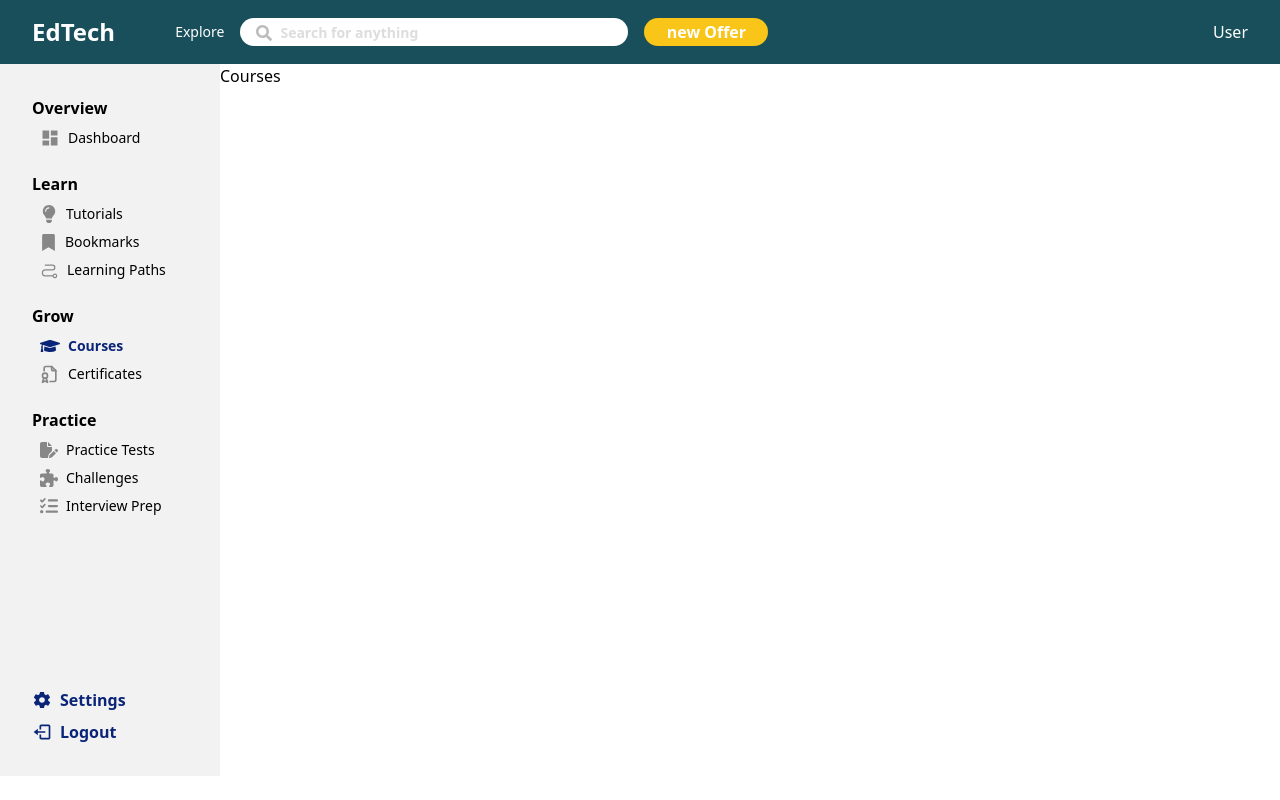
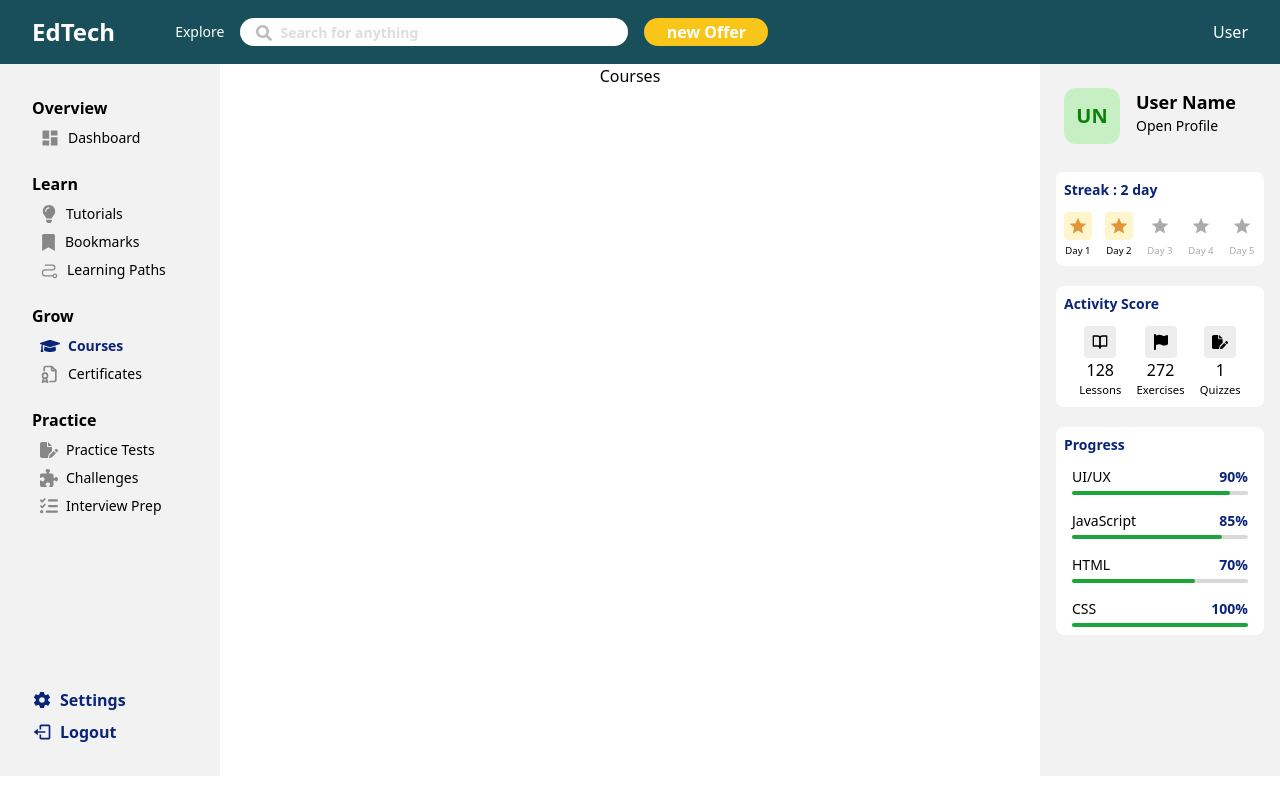
Before and after one commit to yk-kumawat/ed-tech, a React (Vite) app: page /courses in a window 1280 px wide. Built offline with nearby package versions, Linux system fonts and the light colour scheme.

Commit message:
Right sidebar done

```diff
--- /dev/null
+++ b/src/Components/RightSidebar.jsx
@@ -0,0 +1,133 @@
+import React from "react";
+import { MdOutlineStar } from "react-icons/md";
+import { FiBookOpen } from "react-icons/fi";
+import { FaFlag } from "react-icons/fa6";
+import { FaFilePen } from "react-icons/fa6";
+
+const RightSidebar = () => {
+  return (
+    <div className="h-178 bg-[#F3F2F2] w-60 flex flex-col gap-5 p-4">
+      <div className="flex gap-4 p-2">
+        <div className="h-14 w-14 flex justify-center items-center text-xl rounded-xl text-[#0C8208] bg-[#C6EFC3] font-bold">
+          UN
+        </div>
+        <div className="">
+          <h1 className="font-bold text-lg">User Name</h1>
+          <p className="text-sm cursor-pointer">Open Profile</p>
+        </div>
+      </div>
+      <div className="flex flex-col bg-white p-2 rounded-lg">
+        <p className="mb-3 text-[#0A2478] text-sm font-semibold">
+          Streak : 2 day
+        </p>
+        <div className="flex justify-between ">
+          <div className="flex flex-col items-center gap-1">
+            <div className="h-7 w-7 rounded-sm bg-[#FFF5CC] text-[#E29537] text-xl flex justify-center items-center">
+              <MdOutlineStar />
+            </div>
+            <p className="text-[0.6em]">Day 1</p>
+          </div>
+          <div className="flex flex-col items-center gap-1">
+            <div className="h-7 w-7 rounded-sm bg-[#FFF5CC] text-[#E29537] text-xl flex justify-center items-center">
+              <MdOutlineStar />
+            </div>
+            <p className="text-[0.6em]">Day 2</p>
+          </div>
+          <div className="flex flex-col items-center gap-1 text-[#ABABAB]">
+            <div className="h-7 w-7 rounded-sm text-xl flex justify-center items-center">
+              <MdOutlineStar />
+            </div>
+            <p className="text-[0.6em]">Day 3</p>
+          </div>
+          <div className="flex flex-col items-center gap-1 text-[#ABABAB]">
+            <div className="h-7 w-7 rounded-sm text-xl flex justify-center items-center">
+              <MdOutlineStar />
+            </div>
+            <p className="text-[0.6em]">Day 4</p>
+          </div>
+          <div className="flex flex-col items-center gap-1 text-[#ABABAB]">
+            <div className="h-7 w-7 rounded-sm text-xl flex justify-center items-center">
+              <MdOutlineStar />
+            </div>
+            <p className="text-[0.6em]">Day 5</p>
+          </div>
+        </div>
+      </div>
+      <div className="flex flex-col bg-white p-2 rounded-lg">
+        <p className="mb-3 text-[#0A2478] text-sm font-semibold">
+          Activity Score
+        </p>
+        <div className="flex justify-evenly">
+          <div className="flex flex-col items-center">
+            <div className="h-8 w-8 bg-[#EDEDED] rounded-sm flex justify-center items-center">
+              <FiBookOpen />
+            </div>
+            <h6>128</h6>
+            <p className="text-[0.7em]">Lessons</p>
+          </div>
+          <div className="flex flex-col items-center">
+            <div className="h-8 w-8 bg-[#EDEDED] rounded-sm flex justify-center items-center">
+              <FaFlag />
+            </div>
+            <h6>272</h6>
+            <p className="text-[0.7em]">Exercises</p>
+          </div>
+          <div className="flex flex-col items-center">
+            <div className="h-8 w-8 bg-[#EDEDED] rounded-sm flex justify-center items-center">
+              <FaFilePen />
+            </div>
+            <h6>1</h6>
+            <p className="text-[0.7em]">Quizzes</p>
+          </div>
+        </div>
+      </div>
+      <div className="flex flex-col bg-white p-2 rounded-lg">
+        <p className="mb-3 text-[#0A2478] text-sm font-semibold">Progress</p>
+        <div className="flex flex-col gap-4">
+          <div className="px-2 flex flex-col gap-1">
+            <div className="flex justify-between text-sm">
+              <p>UI/UX</p>
+              <p className="text-[#0A2478] font-semibold">90%</p>
+            </div>
+            <div className="w-full h-1 rounded-full bg-[#D9D9D9]">
+              <div className="w-[90%] h-full bg-[#1BA53B] rounded-full">
+              </div>
+            </div>
+          </div>
+          <div className="px-2 flex flex-col gap-1">
+            <div className="flex justify-between text-sm">
+              <p>JavaScript</p>
+              <p className="text-[#0A2478] font-semibold">85%</p>
+            </div>
+            <div className="w-full h-1 rounded-full bg-[#D9D9D9]">
+              <div className="w-[85%] h-full bg-[#1BA53B] rounded-full">
+              </div>
+            </div>
+          </div>
+          <div className="px-2 flex flex-col gap-1">
+            <div className="flex justify-between text-sm">
+              <p>HTML</p>
+              <p className="text-[#0A2478] font-semibold">70%</p>
+            </div>
+            <div className="w-full h-1 rounded-full bg-[#D9D9D9]">
+              <div className="w-[70%] h-full bg-[#1BA53B] rounded-full">
+              </div>
+            </div>
+          </div>
+          <div className="px-2 flex flex-col gap-1">
+            <div className="flex justify-between text-sm">
+              <p>CSS</p>
+              <p className="text-[#0A2478] font-semibold">100%</p>
+            </div>
+            <div className="w-full h-1 rounded-full bg-[#D9D9D9]">
+              <div className="h-full bg-[#1BA53B] rounded-full">
+              </div>
+            </div>
+          </div>
+        </div>
+      </div>
+    </div>
+  );
+};
+
+export default RightSidebar;
--- a/src/Pages/Courses.jsx
+++ b/src/Pages/Courses.jsx
@@ -1,14 +1,16 @@
 import React from "react";
 import Header from "../Components/Header";
 import Sidebar from "../Components/Sidebar";
+import RightSidebar from "../Components/RightSidebar";
 
 const Courses = () => {
   return (
     <div>
       <Header user={true} />
-      <div className="flex">
+      <div className="flex justify-between">
         <Sidebar />
         <h1>Courses</h1>
+        <RightSidebar/>
       </div>
     </div>
   );
--- a/src/Pages/Dashboard.jsx
+++ b/src/Pages/Dashboard.jsx
@@ -1,14 +1,16 @@
 import React from "react";
 import Header from "../Components/Header";
 import Sidebar from "../Components/Sidebar";
+import RightSidebar from "../Components/RightSidebar";
 
 const Dashboard = () => {
   return (
     <div className="">
       <Header user={true} />
-      <div className="flex">
+      <div className="flex justify-between">
         <Sidebar />
         <h1>Dashboard</h1>
+        <RightSidebar/>
       </div>
     </div>
   );
```
